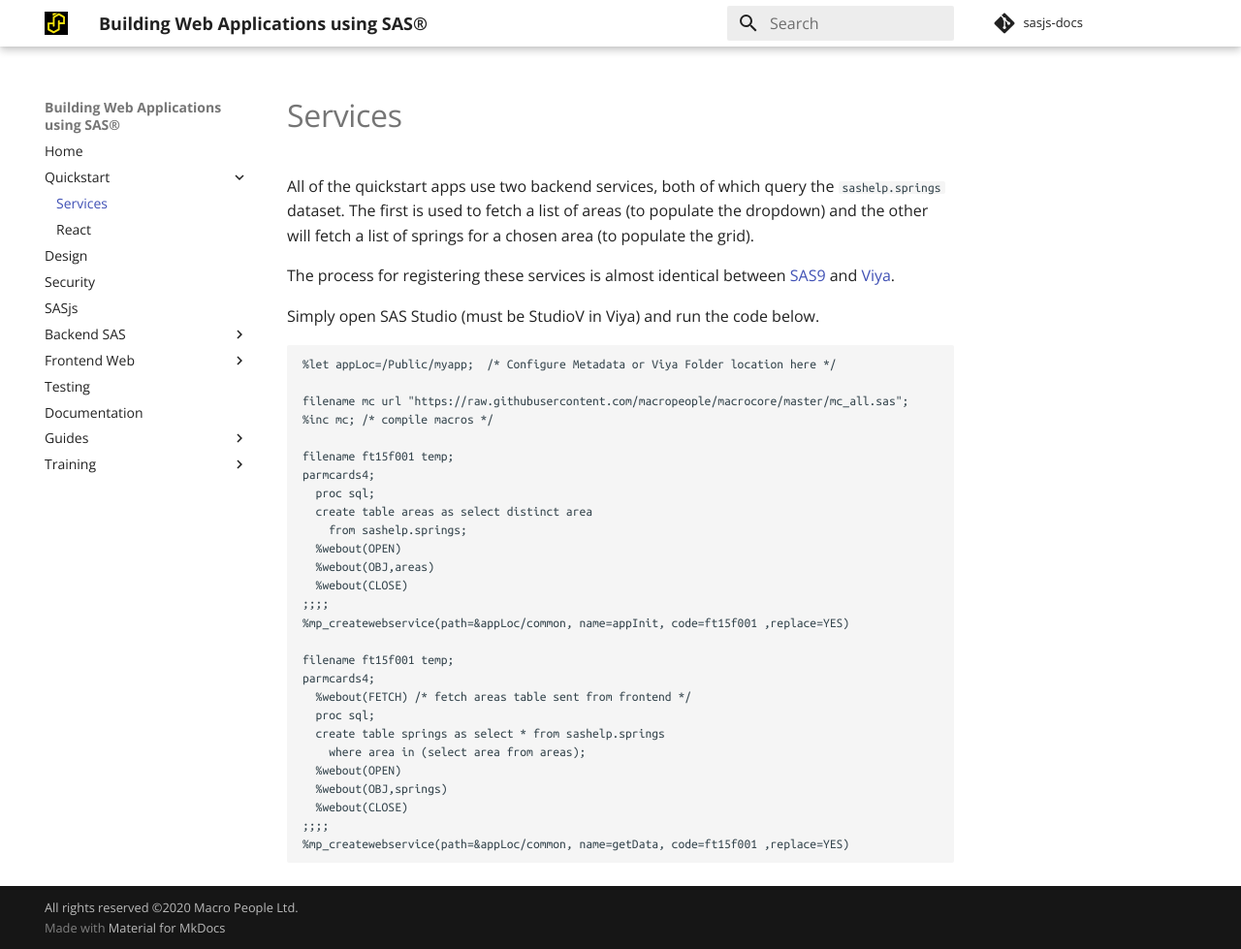
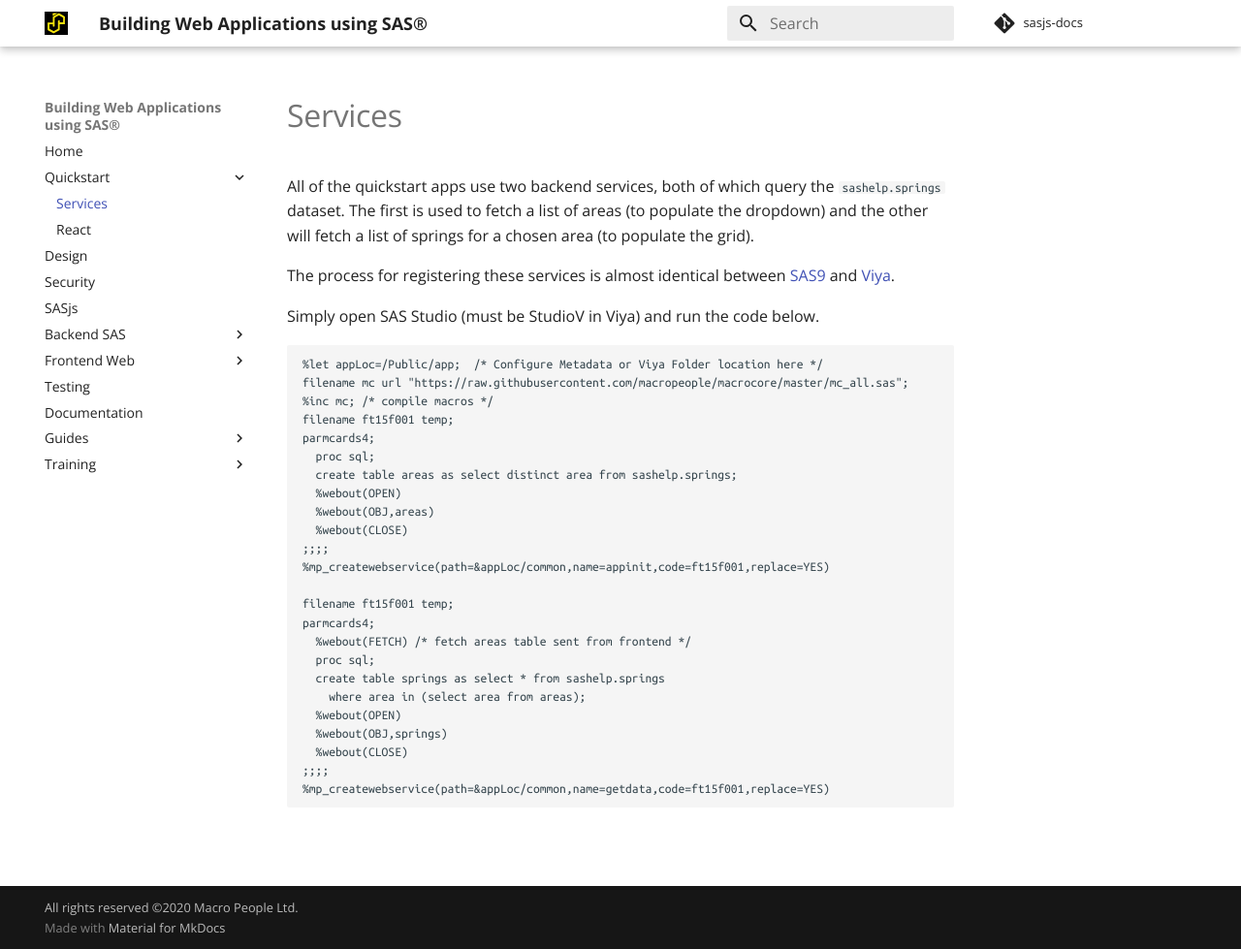
Before and after one commit to sasjs/sasjs.io, an MkDocs documentation site: the page built from docs/quickstart/services.md, in a window 1280 px wide and 979 px high. Shown: the whole window at 97% size. Built offline with MkDocs 1.6.1 and Material for MkDocs 9.7.7, drawn with Linux system fonts in a browser that asks for light colours; comment, search, counter and statistics services are not loaded; old or Windows-style settings are respelled for this version of MkDocs.

````diff
--- a/docs/quickstart/services.md
+++ b/docs/quickstart/services.md
@@ -10,21 +10,18 @@ The process for registering these services is almost identical between [SAS9](#s
 Simply open SAS Studio (must be StudioV in Viya) and run the code below.
 
 ```
-%let appLoc=/Public/myapp;  /* Configure Metadata or Viya Folder location here */
-
+%let appLoc=/Public/app;  /* Configure Metadata or Viya Folder location here */
 filename mc url "https://raw.githubusercontent.com/macropeople/macrocore/master/mc_all.sas";
 %inc mc; /* compile macros */
-
 filename ft15f001 temp;
 parmcards4;
   proc sql;
-  create table areas as select distinct area
-    from sashelp.springs;
+  create table areas as select distinct area from sashelp.springs;
   %webout(OPEN)
   %webout(OBJ,areas)
   %webout(CLOSE)
 ;;;;
-%mp_createwebservice(path=&appLoc/common, name=appInit, code=ft15f001 ,replace=YES)
+%mp_createwebservice(path=&appLoc/common,name=appinit,code=ft15f001,replace=YES)
 
 filename ft15f001 temp;
 parmcards4;
@@ -36,6 +33,6 @@ parmcards4;
   %webout(OBJ,springs)
   %webout(CLOSE)
 ;;;;
-%mp_createwebservice(path=&appLoc/common, name=getData, code=ft15f001 ,replace=YES)
+%mp_createwebservice(path=&appLoc/common,name=getdata,code=ft15f001,replace=YES)
 
 ```
````
Also changed, not shown: docs/training/resources.md (+40 -0 lines).
